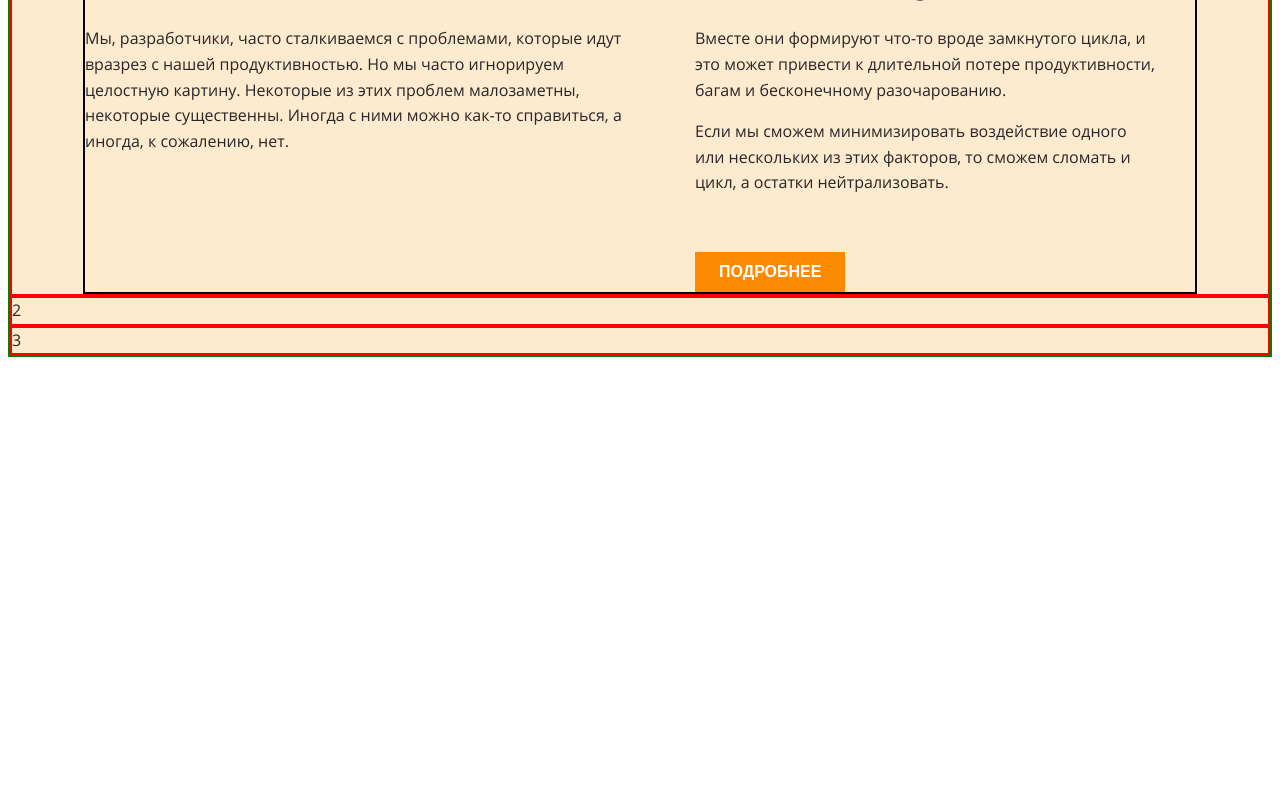
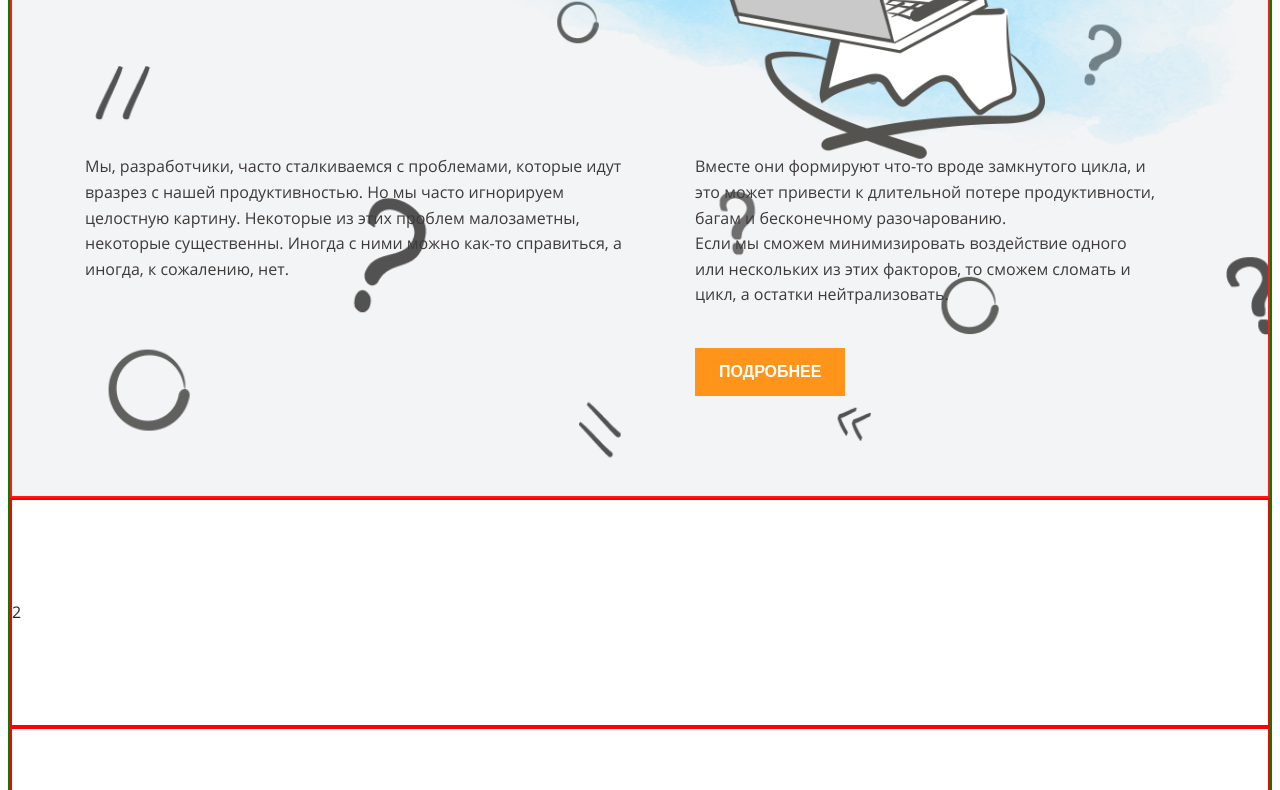
Before and after one commit to pbychenko/layout-designer-project-lvl1, a website: page src/index.html in a window 1280 px wide. Shown: the part 513-1303 px from the top of the page. Before the commit the page ends 878 px from the top, so only its background shows below. Drawn offline with Linux system fonts and the light colour scheme.

Commit message:
fix changes

```diff
--- a/src/css/main.css
+++ b/src/css/main.css
@@ -30,8 +30,8 @@ body {
 
 .container {
   border: green solid 2px;
-  margin: 0 auto;
-  padding: 0;
+  /* margin: 0 auto; */
+  /* padding: 0; */
 }
 
 
@@ -53,9 +53,9 @@ h3 {
 }
 
 section {
-  /* margin-top: 0;
-  padding: 0; */
-  background-color: #FDEBD0;
+  /* margin: 100px 0; */
+  padding: 100px 0;
+  /* background-color: #FDEBD0; */
   border: red solid 2px;
   /* background-image: url(../images/background.png); */
   /* background-repeat: no-repeat;
@@ -63,12 +63,17 @@ section {
 }
 
 .s1 {
+  background-color: #F2F3F4;
+}
+
+.s1 > div {
   width: 1110px;
-  text-align: center;
+  /* text-align: center; */
   margin: 0 auto;
-  border: black solid 2px;
+  /* border: black solid 2px; */
   /* margin: 100px auto; */
   position: relative;
+  z-index: 100;
   /* background-color: #FDEBD0; */
 }
 
@@ -88,16 +93,16 @@ section {
 }
 
 .columns-2 {
-  margin-top: 120px;
+  margin-top: 150px;
   column-count: 2;
   column-gap: 30px;
   text-align: left;
-
+  /* margin-bottom: 0; */
   /* column-rule: 2px solid black; */
 }
 
 .columns-2 p {
-  margin-top: 0;
+  margin: 0 auto;
 }
 
 /* figure {
@@ -122,16 +127,15 @@ section {
   font-weight: bold;
   color: #FFFFFF;
   text-decoration: none;
-  /* border: red solid 2px; */
+  line-height: 1.6;
 }
 
-.s1::before {
+/* .s1>div::before { */
+.background-present {
+  border: red solid 2px;
   background-image: url(../images/background.png);
   background-repeat: no-repeat;
   background-size: cover;
-
-  overflow: visible;
-
   content: '';
   opacity: 0.9;
 }
--- a/src/index.html
+++ b/src/index.html
@@ -10,8 +10,8 @@
         <h1>Макет для вёрстки</h1>
     </header> -->
     <main class="container">
-        <section>
-            <div class="s1">
+        <section class="s1 background-present ">
+            <div class="s1-div ">
                 <img src="./images/main.png" alt="картинка заголовка">
                 <h1>
                     <span class="s1-h1-p1">Когнитивные <br>искажения</span>
```
